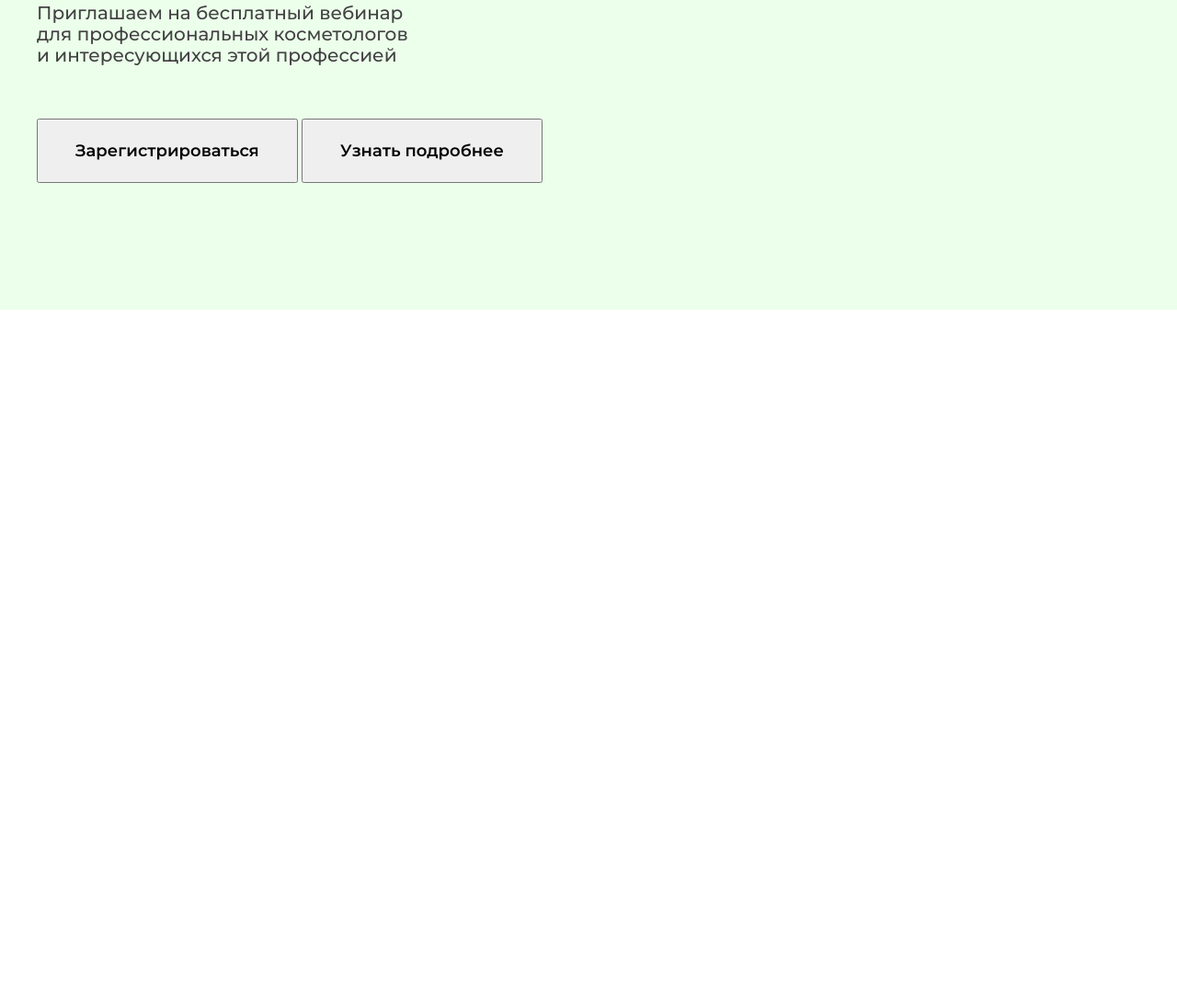
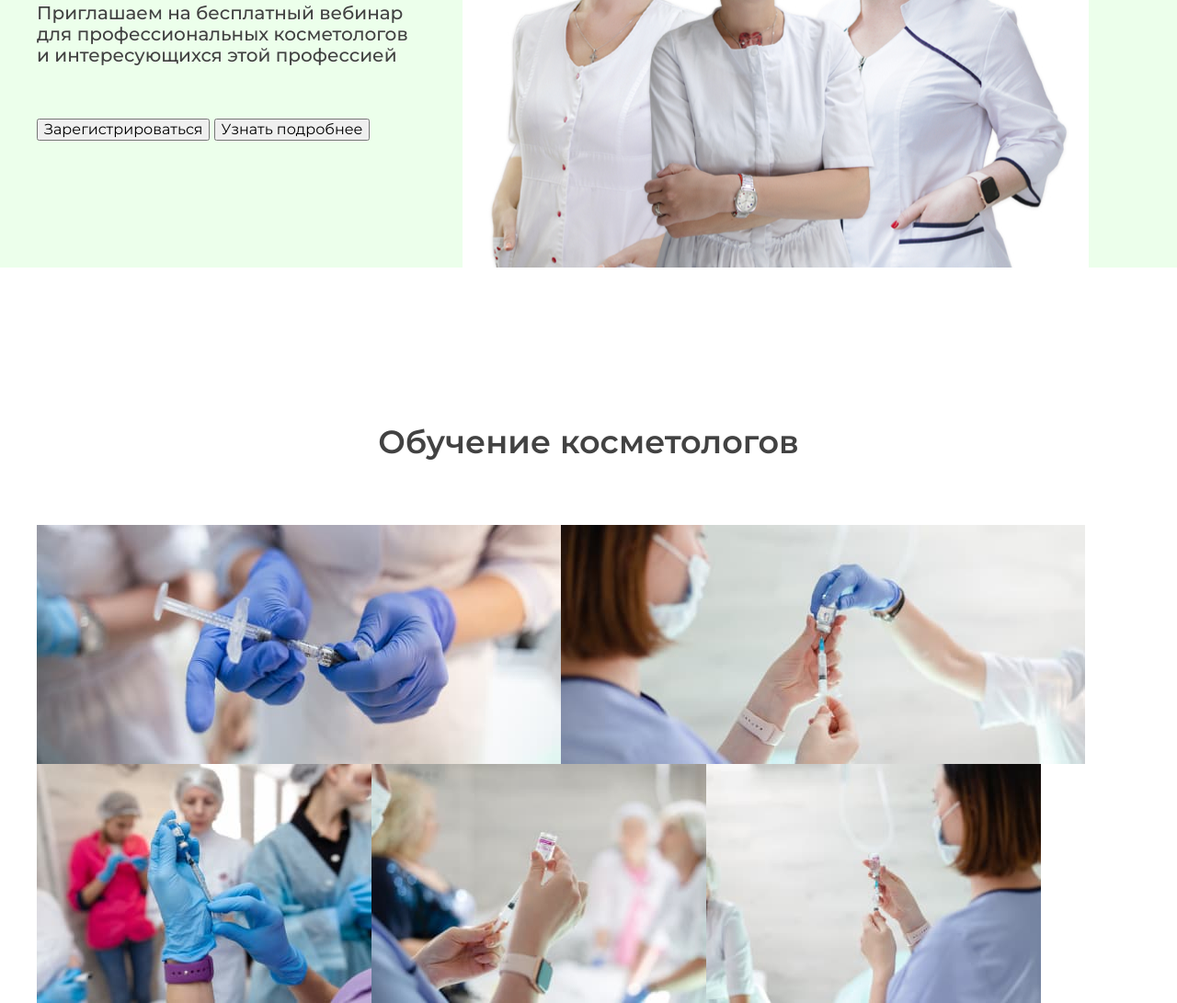
Before and after one commit to trayhorn/html-css-practice1, a plain HTML site: page index.html in a window 1280 px wide. Shown: the part 316-1407 px from the top of the page at 92% size. Before the commit the page ends 800 px from the top, so only its background shows below. Drawn offline with nearby package versions, Linux system fonts and the light colour scheme.

Commit message:
something

```diff
--- a/index.html
+++ b/index.html
@@ -37,6 +37,18 @@
         <button class="hero__button" type="button">Узнать подробнее</button>
       </div>
     </section>
+    <section class="trainee">
+      <div class="container">
+        <h2 class="section-title">Обучение косметологов</h2>
+        <div class="trainee__box">
+          <img class="trainee__image" src="/images/picture-1.jpg" alt="">
+          <img class="trainee__image" src="/images/picture-2.jpg" alt="">
+          <img class="trainee__image" src="/images/picture-3.jpg" alt="">
+          <img class="trainee__image" src="/images/picture-4.jpg" alt="">
+          <img class="trainee__image" src="/images/picture-5.jpg" alt="">
+        </div>
+      </div>
+    </section>
   </main>
 </body>
 </html>
--- a/sass/components/_hero.scss
+++ b/sass/components/_hero.scss
@@ -3,6 +3,9 @@
   padding-bottom: 138px;
 
   background-color: #ECFFEB;
+  background-image: url(/images/hero-img.jpg);
+  background-repeat: no-repeat;
+  background-position: top 28px right 96px;
 
   &__descr {
     padding-left: 4px;
@@ -34,16 +37,4 @@
     font-size: 20px;
     line-height: 23px;
   }
-
-  &__button {
-    margin: 0;
-    padding: 20px 40px;
-
-    font-weight: 600;
-    font-size: 18px;
-    line-height: 26px;
-  }
-  &__button:first-child {
-    background-color: #55A630;
-  }
 }
--- /dev/null
+++ b/sass/components/_trainee.scss
@@ -0,0 +1,11 @@
+
+.trainee {
+  &__box {
+    display: flex;
+    flex-wrap: wrap;
+  }
+  &__image {
+    display: block;
+    width: 100 / 2;
+  }
+}
--- a/sass/main.scss
+++ b/sass/main.scss
@@ -2,3 +2,4 @@
 @import 'utils/base';
 @import 'components/page-header';
 @import 'components/hero';
+@import 'components/trainee';
--- a/sass/utils/_base.scss
+++ b/sass/utils/_base.scss
@@ -20,3 +20,13 @@ body {
   padding: 0;
   margin: 0;
 }
+
+.section-title {
+  margin-top: 176px;
+  margin-bottom: 76px;
+
+  font-weight: 600;
+  font-size: 35px;
+  line-height: 0.8;
+  text-align: center;
+}
```
Also changed, not shown: css/main.css, css/main.min.css, images/hero-img.jpg (added), images/picture-1.jpg (added), images/picture-2.jpg (added), images/picture-3.jpg (added), images/picture-4.jpg (added), images/picture-5.jpg (added), 2 other files.
